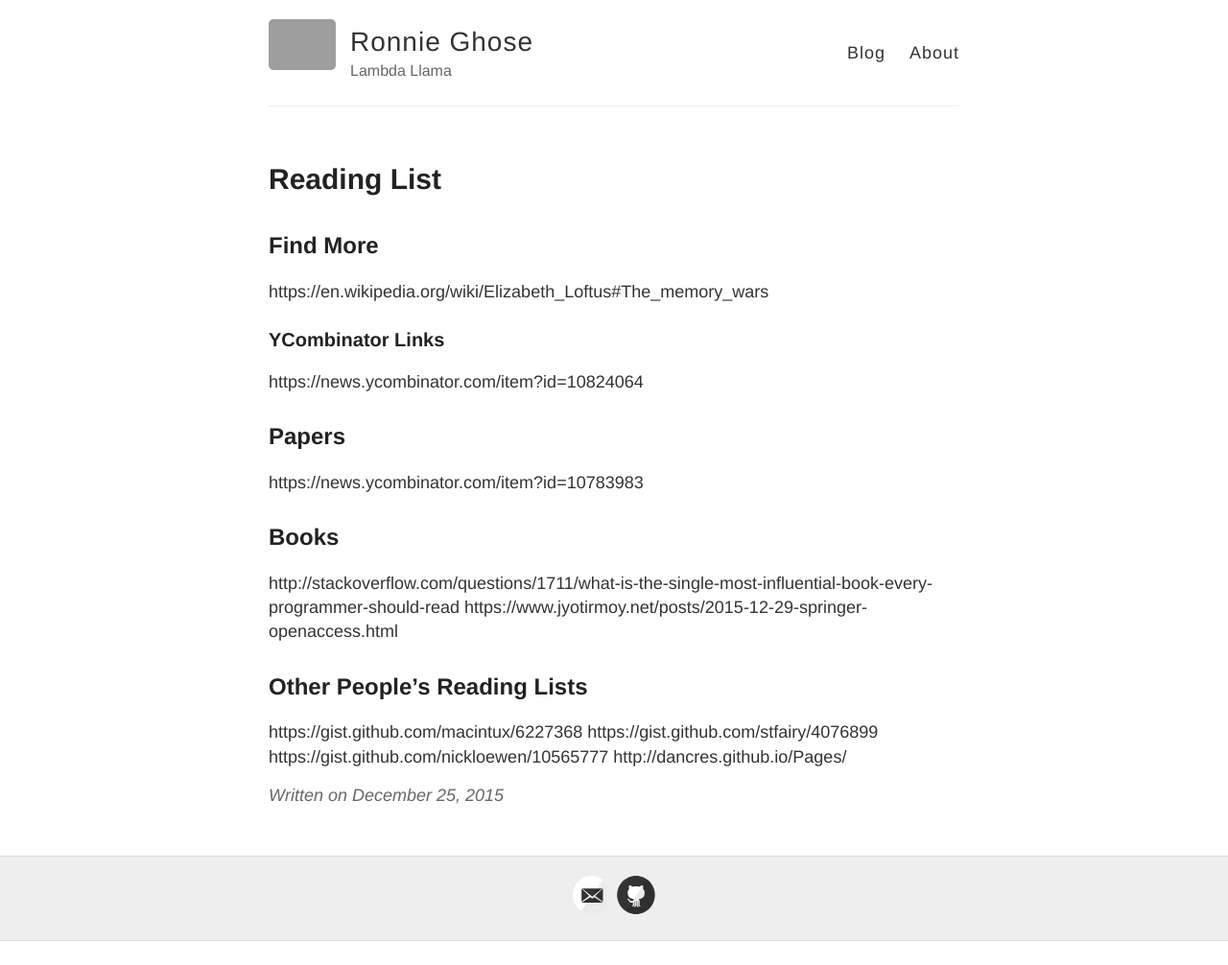
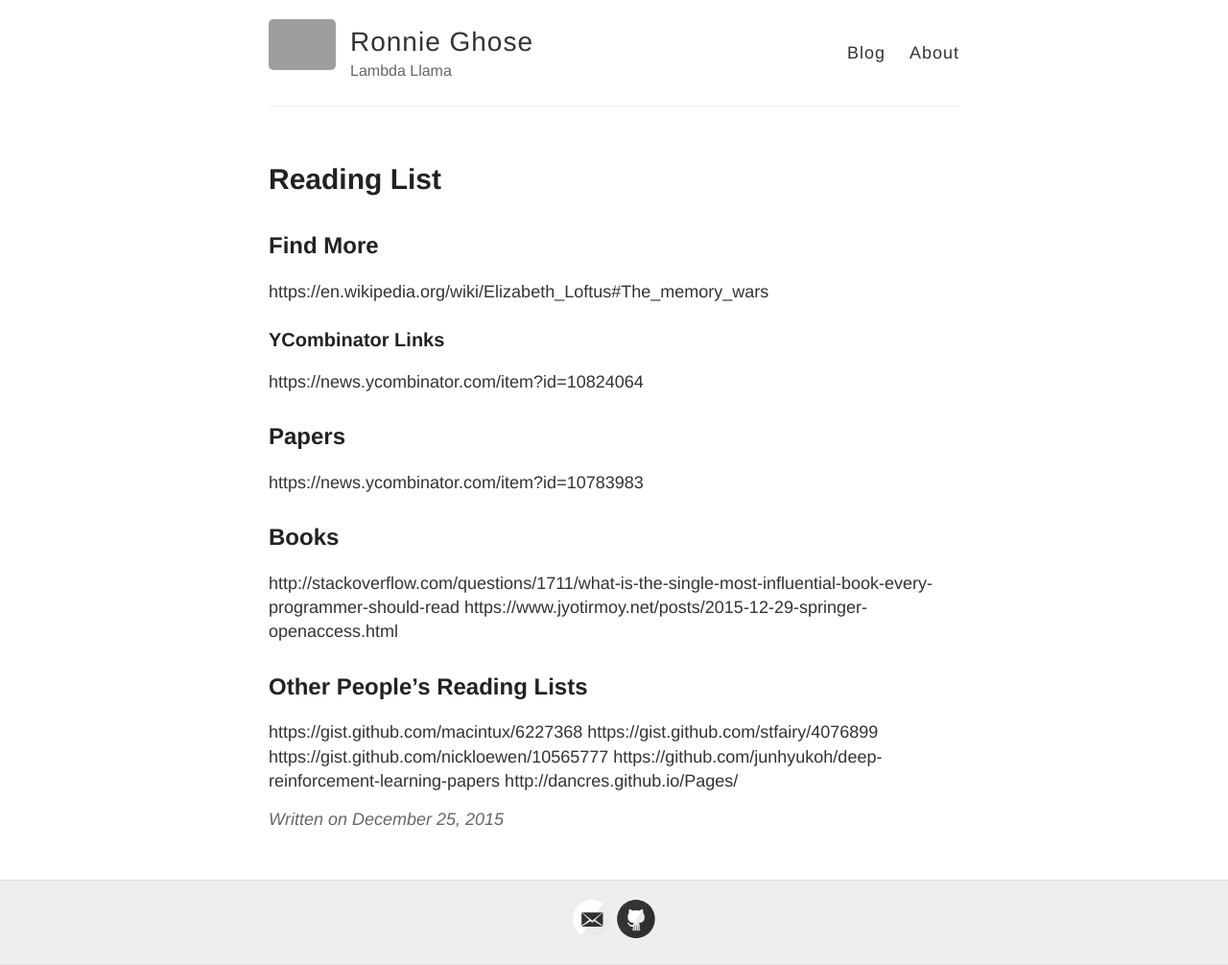
Before and after one commit to RONNCC/ronncc.github, a Jekyll site: the page built from _posts/2015-12-25-ReadingList.md, in a window 1280 px wide. Shown: the whole page at 96% size. Built offline with Jekyll 4.4.1, drawn with Linux system fonts in a browser that asks for light colours; comment, search, counter and statistics services are not loaded; before the commit the page ends 981 px from its top, so only the background shows below that; some of the changed lines change nothing that is shown; grey boxes are pictures that could not be loaded.

Commit message:
Update 2015-12-25-ReadingList.md

```diff
--- a/_posts/2015-12-25-ReadingList.md
+++ b/_posts/2015-12-25-ReadingList.md
@@ -35,4 +35,5 @@ https://www.jyotirmoy.net/posts/2015-12-29-springer-openaccess.html
 https://gist.github.com/macintux/6227368
 https://gist.github.com/stfairy/4076899
 https://gist.github.com/nickloewen/10565777
+https://github.com/junhyukoh/deep-reinforcement-learning-papers
 http://dancres.github.io/Pages/
```
